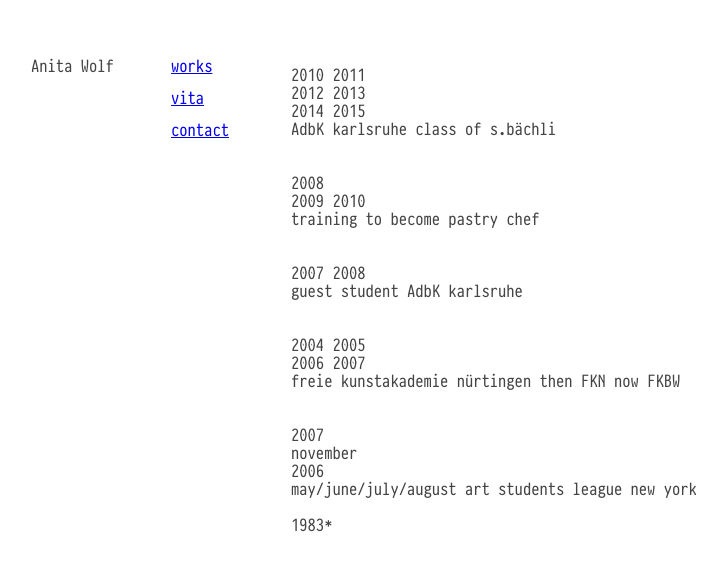
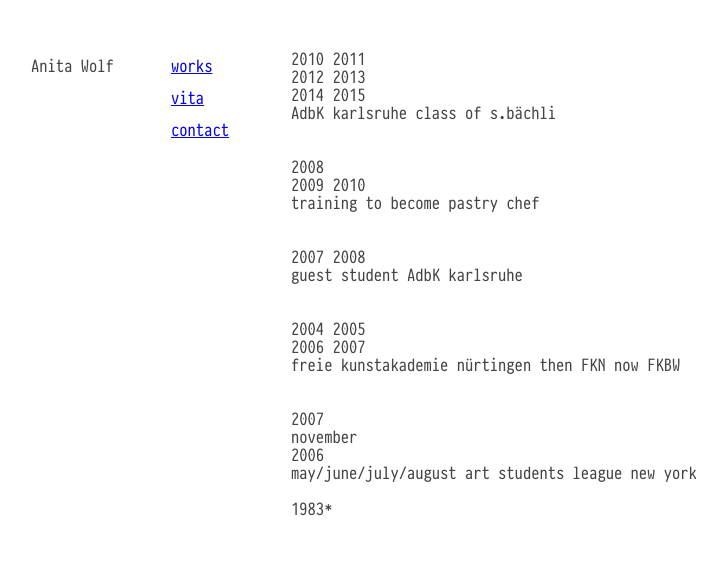
Before and after one commit to gwofaw/gwofaw.github.io, a Jekyll site: the page built from vita.md, in a window 1280 px wide. Shown: the top 571 px of the page, without its empty margins (129-856 px from the left). Built offline with Jekyll 4.4.1, drawn with Linux system fonts in a browser that asks for light colours.

Commit message:
zero pre top margin

```diff
--- a/stylesheets/styles.css
+++ b/stylesheets/styles.css
@@ -41,6 +41,7 @@
 
 pre, code {
   font-family: Consolino, monospace;
+  margin-top: 0px
 }
 
 .video {
```
